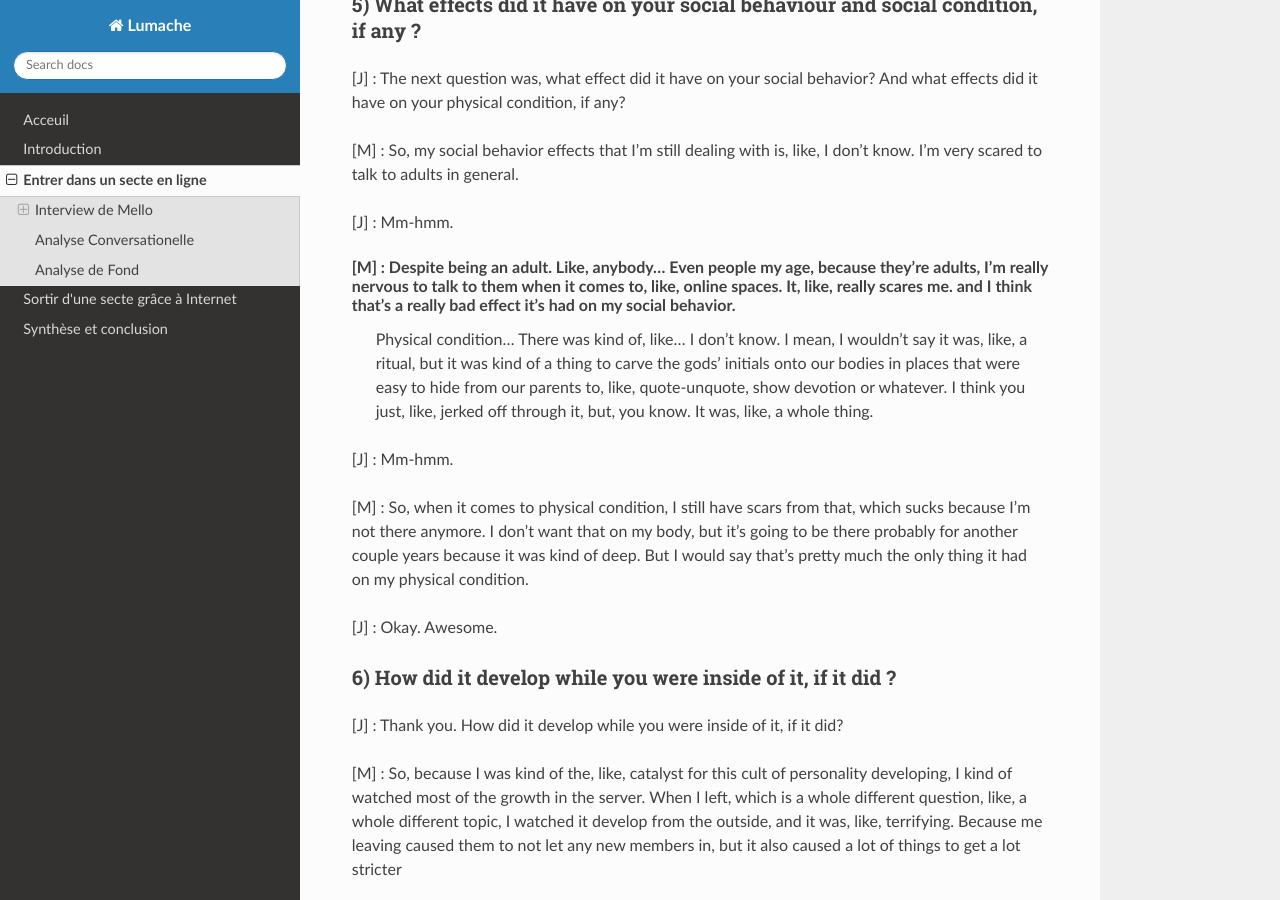
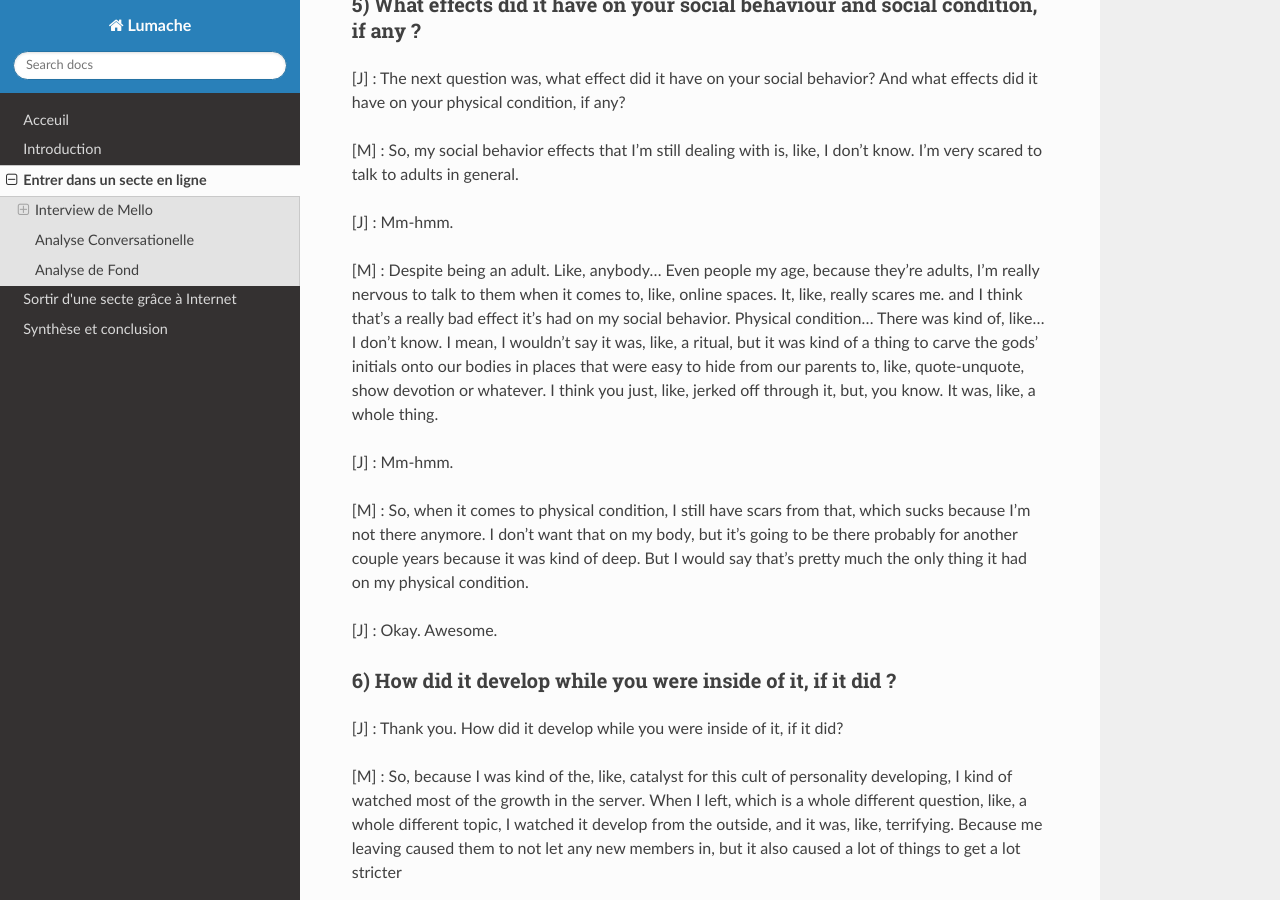
Before and after one commit to iceknith/SC23-quoicousectaire-website, a Sphinx documentation site: the page built from docs/source/mello.rst, in a window 1280 px wide and 900 px high, scrolled down 4690 px. Built offline with Sphinx 7.4.7 and the Read the Docs theme 3.1.0, drawn with Linux system fonts in a browser that asks for light colours; some of the changed text lies outside the part shown.

Commit message:
updated files melo

```diff
--- a/docs/source/mello.rst
+++ b/docs/source/mello.rst
@@ -151,8 +151,7 @@ Introduction
 
 [J] :  Mm-hmm.
 
-[M] : Despite being an adult. Like, anybody… Even people my age, because they're adults, I'm really nervous to talk to them when it comes to, like, online spaces. It, like, really scares me. and I think that's a really bad effect it's had on my social behavior.
- Physical condition... There was kind of, like… I don't know. I mean, I wouldn't say it was, like, a ritual, but it was kind of a thing to carve the gods' initials onto our bodies in places that were easy to hide from our parents to, like, quote-unquote, show devotion or whatever. I think you just, like, jerked off through it, but, you know. It was, like, a whole thing.
+[M] : Despite being an adult. Like, anybody… Even people my age, because they're adults, I'm really nervous to talk to them when it comes to, like, online spaces. It, like, really scares me. and I think that's a really bad effect it's had on my social behavior. Physical condition... There was kind of, like… I don't know. I mean, I wouldn't say it was, like, a ritual, but it was kind of a thing to carve the gods' initials onto our bodies in places that were easy to hide from our parents to, like, quote-unquote, show devotion or whatever. I think you just, like, jerked off through it, but, you know. It was, like, a whole thing.
 
 [J] : Mm-hmm.
 
@@ -230,7 +229,7 @@ Introduction
 
 [J] : Yeah.
 
-M: Um, people talked to me a lot because he decided that I was, like, some kind of goddess. Um, which definitely fucked with my head really bad. But it also meant that a lot of people, like, responded to everything I said, so it really felt like I had friends. Um, and the, the quote-unquote manager that I've mentioned, um.
+[M] : Um, people talked to me a lot because he decided that I was, like, some kind of goddess. Um, which definitely fucked with my head really bad. But it also meant that a lot of people, like, responded to everything I said, so it really felt like I had friends. Um, and the, the quote-unquote manager that I've mentioned, um.
 
 [J]  : Yeah?
 
```
